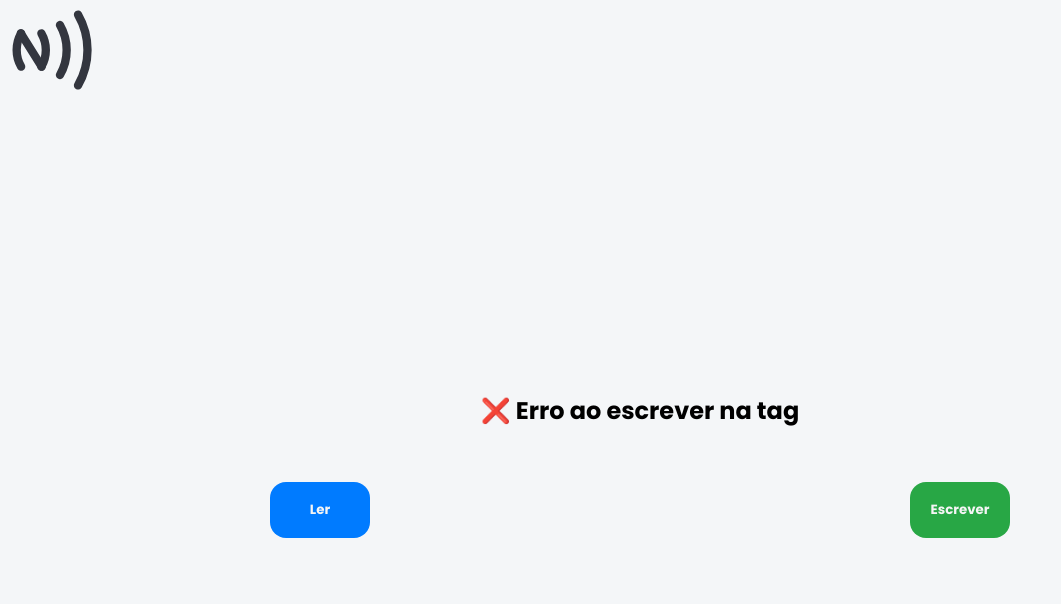
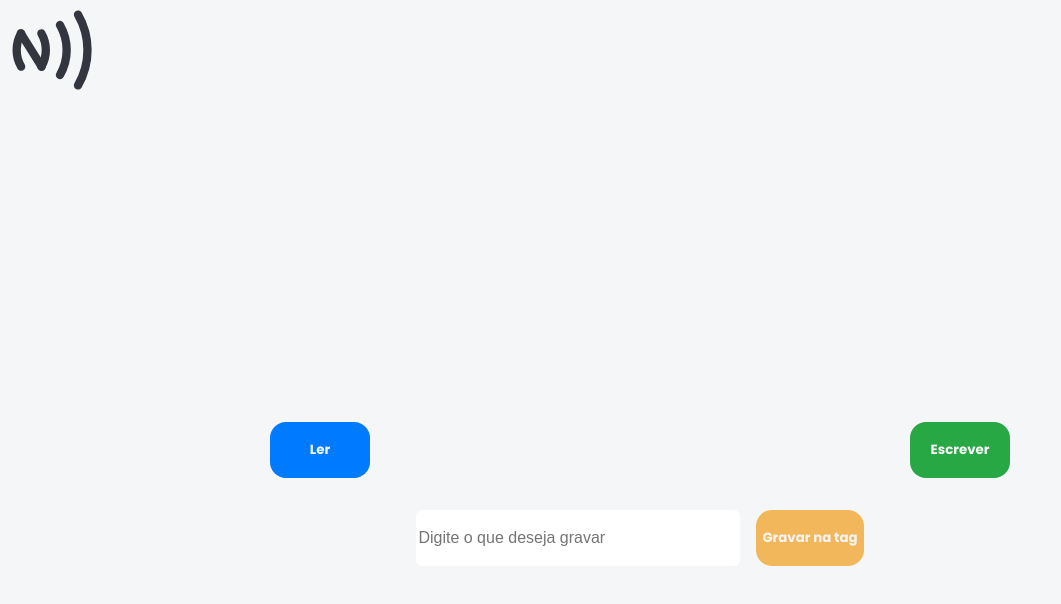
Before and after one commit to didzao/nfc, a React (Vite) app: page / in a window 1280 px wide. Both pictures are taken after a click on the button "Escrever". Shown: the top 604 px of the page, without its empty margins (0-1061 px from the left). Built offline with nearby package versions, Linux system fonts and the light colour scheme.

Commit message:
implementa input

```diff
--- a/src/App.jsx
+++ b/src/App.jsx
@@ -3,8 +3,10 @@ import nfcLogo from "/nfc.svg";
 import "./app.scss";
 
 const App = () => {
+  const [status, setStatus] = useState("");
   const [nfcData, setNfcData] = useState("");
-  const [status, setStatus] = useState("");
+  const [showInput, setShowInput] = useState(false);
+  const [textToWrite, setTextToWrite] = useState("");
 
   const handleReadNFC = async () => {
     if (!("NDEFReader" in window)) {
@@ -31,10 +33,14 @@ const App = () => {
   const handleWriteNFC = async () => {
     try {
       const writer = new NDEFReader();
-      await writer.write("Olá do React!");
+      await writer.write(textToWrite);
       setStatus("✅ Tag escrita com sucesso!");
+      setShowInput(false);
+      setTextToWrite("");
     } catch (err) {
       setStatus("❌ Erro ao escrever na tag");
+      setShowInput(false);
+      setTextToWrite("");
       console.error(err);
     }
   };
@@ -45,6 +51,43 @@ const App = () => {
     return <p className="status">Conteúdo da tag: {nfcData}</p>;
   };
 
+  const handleStartWrite = () => {
+    setShowInput(true);
+    setStatus("");
+  };
+
+  const renderInput = () => {
+    if (!showInput) return null;
+
+    return (
+      <div className="input-container ">
+        <input
+          type="text"
+          className="input"
+          value={textToWrite}
+          placeholder="Digite o que deseja gravar"
+          onChange={(e) => setTextToWrite(e.target.value)}
+        />
+        <button className="button-record" onClick={handleWriteNFC}>
+          Gravar na tag
+        </button>
+      </div>
+    );
+  };
+
+  const renderButtons = () => {
+    return (
+      <div className="button-container">
+        <button className="button-scan" onClick={handleReadNFC}>
+          Ler
+        </button>
+        <button className="button-write" onClick={handleStartWrite}>
+          Escrever
+        </button>
+      </div>
+    );
+  };
+
   return (
     <>
       <div className="container">
@@ -53,14 +96,8 @@ const App = () => {
         </div>
         <div className="content">
           <p className="status">{status}</p>
-          <div className="button-container">
-            <button className="button-scan" onClick={handleReadNFC}>
-              Ler
-            </button>
-            <button className="button-write" onClick={handleWriteNFC}>
-              Escrever
-            </button>
-          </div>
+          {renderButtons()}
+          {renderInput()}
           {renderStatus()}
         </div>
       </div>
--- a/src/app.scss
+++ b/src/app.scss
@@ -18,9 +18,9 @@ body {
 }
 
 .content {
+  gap: 2rem;
   display: flex;
   height: 100vh;
-  row-gap: 30px;
   align-items: center;
   flex-direction: column;
   justify-content: center;
@@ -74,9 +74,43 @@ body {
   }
 }
 
+.input-container {
+  gap: 1rem;
+  display: flex;
+}
+
+.button-record {
+  @extend .button-scan;
+  width: fit-content;
+  background-color: #f3960ca8;
+
+  &:hover {
+    filter: drop-shadow(0 0 2em #f3960ca8);
+  }
+
+  &:active {
+    background-color: #9a5f06a8;
+  }
+}
+
+.input {
+  border: none;
+  height: 54px;
+  font-size: 1rem;
+  min-width: 20rem;
+  border-radius: 6px;
+}
+
 @media (max-width: 768px) {
   .button-container {
     row-gap: 25px;
     flex-direction: column;
   }
+
+  .input-container {
+    display: flex;
+    row-gap: 10px;
+    align-items: center;
+    flex-direction: column;
+  }
 }
```
